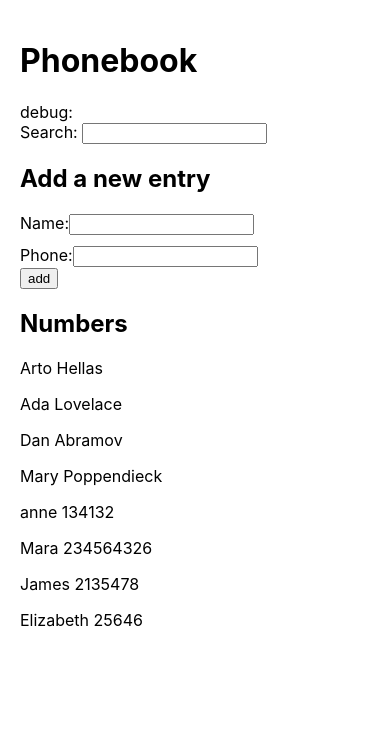
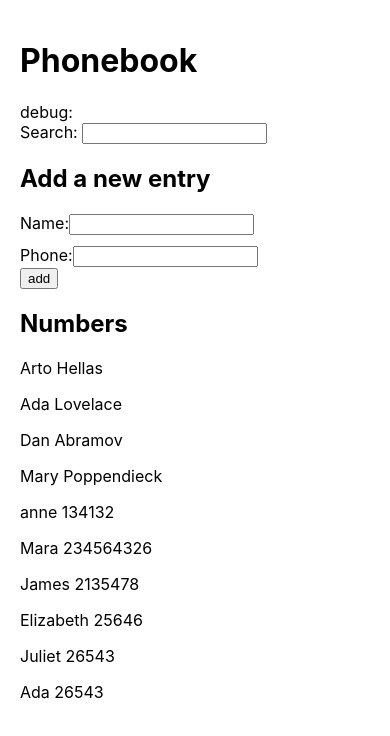
Before and after one commit to Braslava/full_stack_open, a React (Create React App) app in the folder part_2/phonebook/: page / in a window 390 px wide. Shown: the top 736 px of the page. Built offline with nearby package versions, Linux system fonts and the light colour scheme; data requests are answered from the project's data file; the HTML template or start-up script is replaced by a standard one.

Commit message:
phonebook 2.16

```diff
--- a/part_2/phonebook/db.json
+++ b/part_2/phonebook/db.json
@@ -39,6 +39,16 @@
       "name": "Elizabeth",
       "phone": "25646",
       "id": 8
+    },
+    {
+      "name": "Juliet",
+      "phone": "26543",
+      "id": 9
+    },
+    {
+      "name": "Ada",
+      "phone": "26543",
+      "id": 10
     }
   ]
 }
--- a/part_2/phonebook/src/App.js
+++ b/part_2/phonebook/src/App.js
@@ -3,6 +3,7 @@ import { useState, useEffect } from "react";
 import Person from "./components/Person";
 import Search from "./components/Search";
 import AddEntryForm from "./components/AddEntryFrom";
+import personService from "./services/persons";
 
 const App = () => {
     const [persons, setPersons] = useState([]);
@@ -10,32 +11,11 @@ const App = () => {
     const [newPhone, setNewPhone] = useState("");
     const [searchTerm, setSearchTerm] = useState("");
 
-    const getPersonsData = async () => {
-        try {
-            const response = await axios.get("http://localhost:3004/db");
-            setPersons(response.data.persons);
+    useEffect(() => {
+        personService.getAllPersons().then((response) => {
+            setPersons(response.data);
             console.log(response.data);
-        } catch (error) {
-            console.log(error);
-        }
-    };
-
-    const addNewPerson = async (objectToPost) => {
-        try {
-            const response = await axios.post(
-                "http://localhost:3004/persons",
-                objectToPost
-            );
-            console.log(objectToPost);
-            console.log(response);
-            return response.data;
-        } catch (error) {
-            console.log(error);
-        }
-    };
-
-    useEffect(() => {
-        getPersonsData();
+        });
     }, []);
 
     const handleNameChange = (e) => setNewName(e.target.value);
@@ -58,7 +38,7 @@ const App = () => {
             id: persons.length + 1,
         };
 
-        addNewPerson(personObject).then((serverResponse) => {
+        personService.createPerson(personObject).then((serverResponse) => {
             console.log(serverResponse);
             setPersons(persons.concat(serverResponse));
             setNewName("");
--- /dev/null
+++ b/part_2/phonebook/src/services/persons.js
@@ -0,0 +1,37 @@
+import axios from "axios";
+const baseUrl = "http://localhost:3004/persons";
+
+const getAllPersons = async () => {
+    try {
+        return await axios.get(baseUrl);
+        // setPersons(response.data);
+        // console.log(response.data);
+    } catch (error) {
+        console.log(error);
+    }
+};
+
+const createPerson = async (newObject) => {
+    try {
+        const response = await axios.post(
+            baseUrl,
+            newObject
+        );
+        console.log(newObject);
+        console.log(response);
+        return response.data;
+    } catch (error) {
+        console.log(error);
+    }
+};
+
+// const update = (id, newObject) => {
+//     return axios.put(`${baseUrl}/${id}`, newObject);
+// };
+
+const personService = {
+    getAllPersons,
+    createPerson,
+};
+
+export default personService;
```
